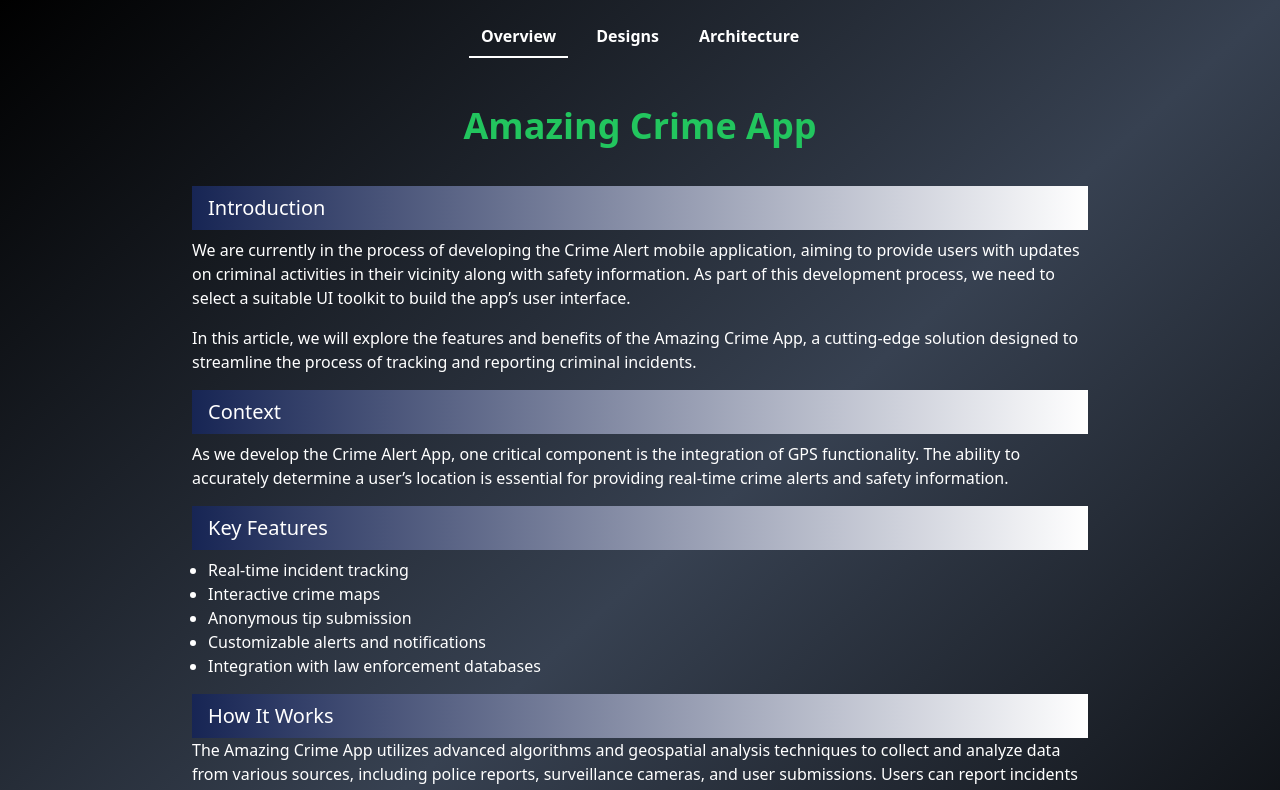
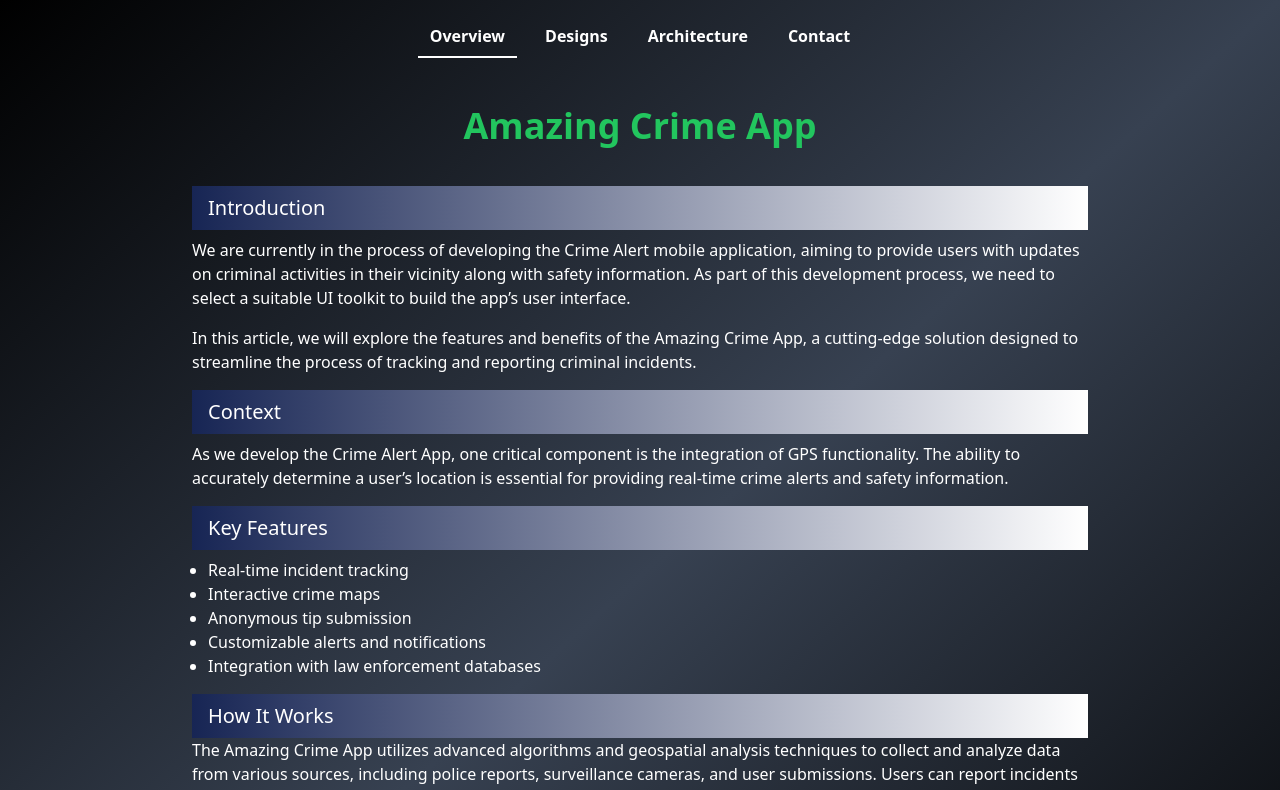
Before and after one commit to IamStudentRommel/breezyapp-article, a Next.js app: page / in a window 1280 px wide. Shown: the top 790 px of the page. Built offline with nearby package versions, Linux system fonts and the light colour scheme.

Commit message:
add contact

```diff
--- a/app/page.js
+++ b/app/page.js
@@ -3,6 +3,7 @@ import React, { useState, useEffect } from "react";
 import Article from "./pages/overview";
 import Designs from "./pages/design";
 import Architecture from "./pages/architecture";
+import Contact from "./pages/contact";
 import Link from "next/link";
 import { useRouter } from "next/navigation";
 
@@ -94,6 +95,8 @@ const Page = () => {
         return <Designs />;
       case "architecture":
         return <Architecture />;
+      case "contact":
+        return <Contact />;
       default:
         return null;
     }
@@ -124,6 +127,12 @@ const Page = () => {
               onClick={() => handleItemClick("architecture")}
               href="/?page=architecture"
             />
+            <NavItem
+              label="Contact"
+              selected={initialSelectedItem === "contact"}
+              onClick={() => handleItemClick("contact")}
+              href="/?page=contact"
+            />
           </div>
           <div>
             {/* Add any additional elements for user actions or menu toggles */}
--- /dev/null
+++ b/app/pages/contact.js
@@ -0,0 +1,13 @@
+import Title from "../components/title";
+
+export default function contact() {
+  return (
+    <main className="fade-in opacity-0">
+      <Title />
+
+      <h2 className="text-2xl md:text-2xl font-bold mb-4 text-center">
+        Not yet done still in progress..
+      </h2>
+    </main>
+  );
+}
```
